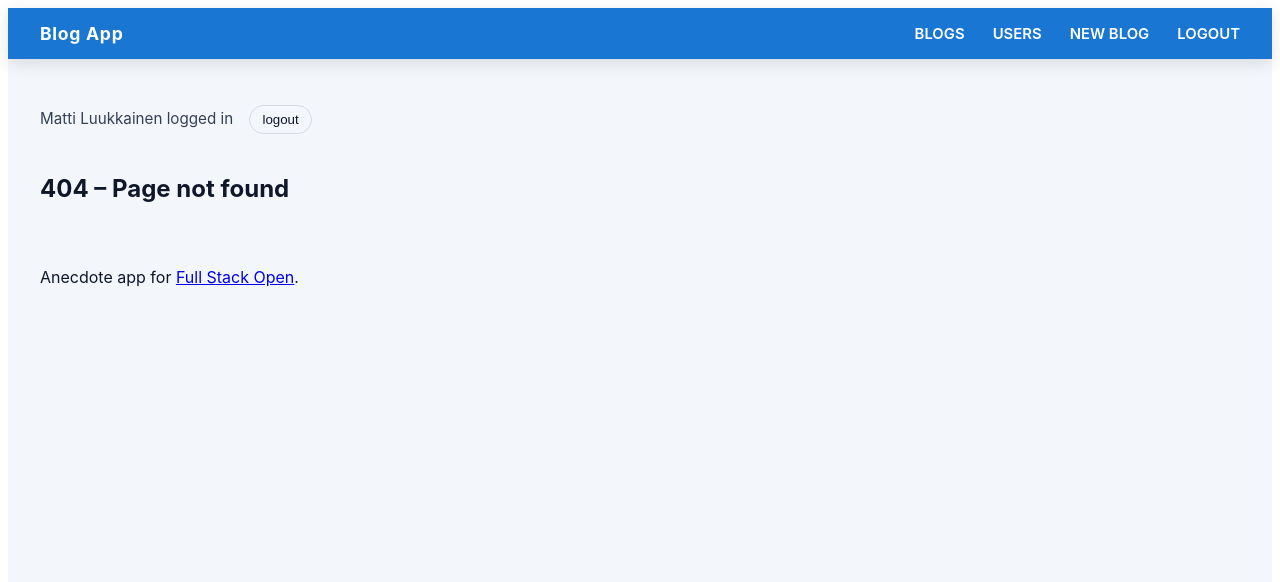
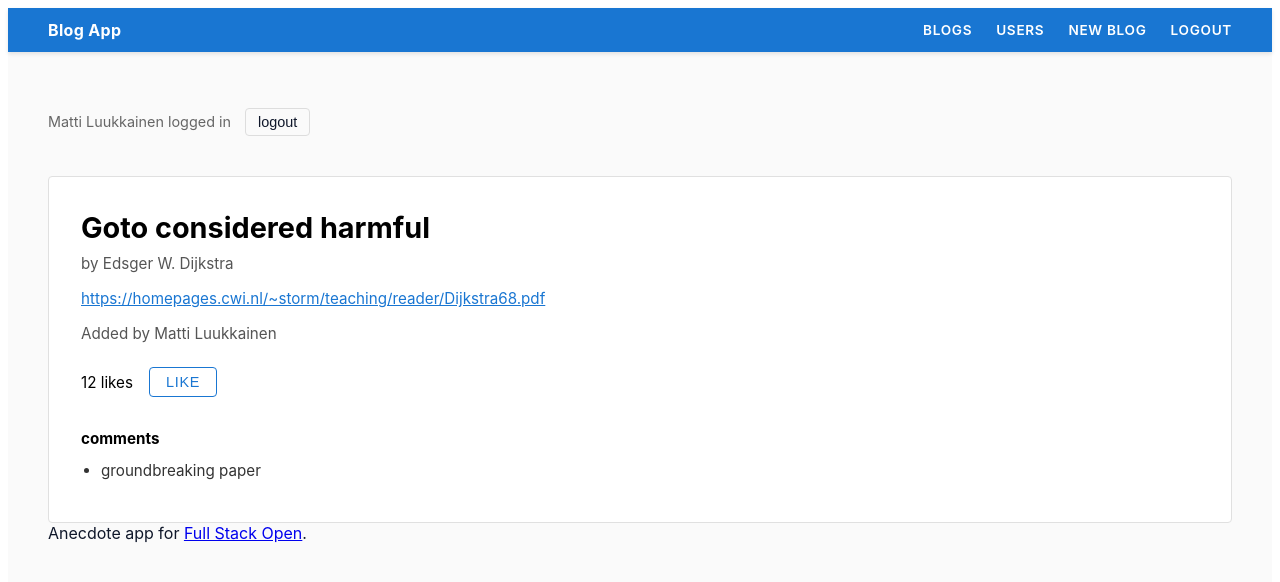
Before and after one commit to Henryabahenya/FullStackDevelopment, a React (Vite) app in the folder PART_7/routed-anecdotes/: page /blogs/5a28c4b9d4e2f301b2a3c4d5 in a window 1280 px wide. Before the commit this address had no page. Shown: the top 582 px of the page. Built offline with nearby package versions, Linux system fonts and the light colour scheme.

Commit message:
feat: complete step 1 - render blog detail card, likes, and anonymous comments

```diff
--- a/PART_7/routed-anecdotes/src/App.css
+++ b/PART_7/routed-anecdotes/src/App.css
@@ -1,95 +1,104 @@
 .app-shell {
   font-family:
-    Inter,
-    -apple-system,
-    BlinkMacSystemFont,
-    'Segoe UI',
-    sans-serif;
+    -apple-system, BlinkMacSystemFont, 'Segoe UI', Roboto, 'Helvetica Neue',
+    Arial, sans-serif;
   min-height: 100vh;
-  background: #f3f6fb;
+  background: #fafafa;
   color: #0f172a;
+  display: flex;
+  flex-direction: column;
 }
 
 .app-header {
   width: 100%;
   background: #1976d2;
   color: #ffffff;
-  box-shadow: 0 4px 16px rgba(0, 0, 0, 0.12);
-  margin-bottom: 30px;
+  box-shadow: 0px 2px 4px rgba(0, 0, 0, 0.1);
+  padding: 0;
+  margin: 0;
 }
 
-.app-header-inner {
+.app-header-content {
   display: flex;
   justify-content: space-between;
   align-items: center;
-  max-width: 1200px;
+  max-width: 1400px;
   margin: 0 auto;
-  padding: 15px 24px;
+  padding: 12px 40px;
+  width: 100%;
+  box-sizing: border-box;
+}
+
+.app-layout-wrapper {
+  width: 100%;
+  padding: 40px 40px;
+  box-sizing: border-box;
 }
 
 .app-brand {
   font-weight: 700;
-  font-size: 1.1rem;
-  letter-spacing: 0.04em;
+  font-size: 1rem;
+  letter-spacing: 0.02em;
 }
 
 .app-nav {
   display: flex;
-  gap: 28px;
-  margin-left: 32px;
+  gap: 24px;
 }
 
 .app-nav-link {
   color: #ffffff;
   text-decoration: none;
   font-weight: 600;
-  font-size: 0.93rem;
+  font-size: 0.85rem;
   text-transform: uppercase;
+  letter-spacing: 0.05em;
 }
 
 .app-nav-link:hover {
-  opacity: 0.88;
-}
-
-.app-container {
-  max-width: 1200px;
-  margin: 0 auto;
-  padding: 0 24px;
+  opacity: 0.9;
 }
 
 .app-userbar {
   padding: 16px 0;
-  color: #334155;
-  font-size: 0.95rem;
+  margin-bottom: 0;
+  color: #666;
+  font-size: 0.9rem;
 }
 
 .app-logout-button {
   background: transparent;
-  border: 1px solid rgba(15, 23, 42, 0.12);
-  border-radius: 9999px;
+  border: 1px solid #ddd;
+  border-radius: 4px;
   color: #0f172a;
-  padding: 6px 12px;
-  margin-left: 12px;
+  padding: 5px 12px;
+  margin-left: 10px;
   cursor: pointer;
+  font-size: 0.9rem;
+}
+
+.app-logout-button:hover {
+  background: #f5f5f5;
 }
 
 .app-main {
   width: 100%;
-  margin: 24px 0 64px;
+  margin-top: 24px;
 }
 
 .users-page {
   background: #ffffff;
-  border-radius: 18px;
-  padding: 30px;
-  box-shadow: 0 10px 30px rgba(15, 23, 42, 0.05);
+  border: 1px solid #e0e0e0;
+  border-radius: 4px;
+  padding: 32px;
+  margin-top: 24px;
 }
 
 .page-title {
-  font-size: 2rem;
+  font-size: 1.8rem;
   font-weight: 700;
-  margin-bottom: 24px;
-  color: #0f172a;
+  margin: 0 0 24px 0;
+  color: #000;
 }
 
 .users-table-wrapper {
@@ -105,13 +114,13 @@
   text-align: left;
   font-size: 0.95rem;
   font-weight: 700;
-  color: #334155;
-  padding: 16px 12px;
-  border-bottom: 2px solid #e2e8f0;
+  color: #333;
+  padding: 12px 0;
+  border-bottom: 1px solid #e0e0e0;
 }
 
 .users-table tbody tr {
-  border-bottom: 1px solid #e2e8f0;
+  border-bottom: 1px solid #e0e0e0;
 }
 
 .users-table tbody tr:last-child {
@@ -119,13 +128,14 @@
 }
 
 .users-table td {
-  padding: 16px 12px;
-  color: #0f172a;
+  padding: 12px 0;
+  color: #000;
   vertical-align: middle;
+  font-size: 0.95rem;
 }
 
 .users-link {
-  color: #1d4ed8;
+  color: #1976d2;
   font-weight: 600;
   text-decoration: none;
 }
@@ -133,3 +143,108 @@
 .users-link:hover {
   text-decoration: underline;
 }
+
+.blog-link {
+  color: #1976d2;
+  text-decoration: none;
+}
+
+.blog-link:hover {
+  text-decoration: underline;
+}
+
+.blog-detail-card {
+  background: #ffffff;
+  border: 1px solid #e0e0e0;
+  border-radius: 4px;
+  padding: 32px;
+  margin-top: 24px;
+}
+
+.blog-detail-title {
+  font-size: 1.8rem;
+  font-weight: 700;
+  margin: 0 0 8px 0;
+  color: #000;
+  line-height: 1.3;
+}
+
+.blog-detail-author {
+  color: #555;
+  margin-bottom: 16px;
+  font-size: 0.95rem;
+}
+
+.blog-detail-url {
+  display: block;
+  color: #1976d2;
+  text-decoration: underline;
+  margin-bottom: 16px;
+  font-size: 0.95rem;
+  word-break: break-all;
+}
+
+.blog-detail-url:hover {
+  opacity: 0.8;
+}
+
+.blog-detail-added {
+  color: #555;
+  margin-bottom: 24px;
+  font-size: 0.95rem;
+}
+
+.blog-detail-likes-row {
+  display: flex;
+  align-items: center;
+  margin-bottom: 32px;
+}
+
+.blog-likes-text {
+  color: #000;
+  font-size: 0.95rem;
+}
+
+.blog-like-button {
+  border: 1px solid #1976d2;
+  border-radius: 4px;
+  background: transparent;
+  color: #1976d2;
+  padding: 6px 16px;
+  font-weight: 500;
+  font-size: 0.9rem;
+  text-transform: uppercase;
+  letter-spacing: 0.05em;
+  cursor: pointer;
+  margin-left: 16px;
+}
+
+.blog-like-button:hover {
+  opacity: 0.9;
+  background: transparent;
+}
+
+.blog-detail-comments {
+  margin-top: 32px;
+}
+
+.comments-heading {
+  font-weight: 700;
+  font-size: 0.95rem;
+  text-transform: lowercase;
+  margin: 0 0 12px 0;
+  color: #000;
+}
+
+.comments-list {
+  list-style: disc;
+  margin: 0 0 0 20px;
+  padding: 0;
+  color: #333;
+  font-size: 0.95rem;
+}
+
+.comments-list li {
+  margin-bottom: 8px;
+  line-height: 1.4;
+}
--- a/PART_7/routed-anecdotes/src/App.jsx
+++ b/PART_7/routed-anecdotes/src/App.jsx
@@ -2,6 +2,7 @@ import { useEffect } from 'react'
 import { BrowserRouter as Router, Routes, Route } from 'react-router-dom'
 import Menu from './components/Menu'
 import Blog from './components/Blog'
+import BlogDetail from './components/BlogDetail'
 import About from './components/About'
 import Footer from './components/Footer'
 import CreateNew from './components/CreateNew'
@@ -61,13 +62,13 @@ const App = () => {
     <Router>
       <div className="app-shell">
         <header className="app-header">
-          <div className="app-header-inner">
+          <div className="app-header-content">
             <div className="app-brand">Blog App</div>
             <Menu />
           </div>
         </header>
 
-        <div className="app-container">
+        <div className="app-layout-wrapper">
           {user && (
             <div className="app-userbar">
               {user.name} logged in{' '}
@@ -84,6 +85,7 @@ const App = () => {
                 <Route path="/" element={<BlogsView />} />
                 <Route path="/users" element={<Users />} />
                 <Route path="/users/:id" element={<UserDetail />} />
+                <Route path="/blogs/:id" element={<BlogDetail />} />
                 <Route path="/login" element={<LoginForm />} />
                 <Route path="/create" element={<CreateNew />} />
                 <Route path="/about" element={<About />} />
--- a/PART_7/routed-anecdotes/src/components/Blog.jsx
+++ b/PART_7/routed-anecdotes/src/components/Blog.jsx
@@ -1,58 +1,11 @@
-import { useQueryClient, useMutation } from '@tanstack/react-query'
-import blogService from '../services/blogService'
-import { useShowNotification } from '../contexts/NotificationContext'
+import { Link } from 'react-router-dom'
 
 const Blog = ({ blog }) => {
-  const queryClient = useQueryClient()
-  const showNotification = useShowNotification()
-
-  const likeMutation = useMutation({
-    mutationFn: (updatedBlog) =>
-      blogService.update(updatedBlog.id, updatedBlog),
-    onSuccess: (savedBlog) => {
-      queryClient.invalidateQueries({ queryKey: ['blogs'] })
-      showNotification(
-        `blog '${savedBlog.title || savedBlog.content}' liked!`,
-        'success',
-        5
-      )
-    },
-  })
-
-  const deleteMutation = useMutation({
-    mutationFn: (id) => blogService.remove(id),
-    onSuccess: () => {
-      queryClient.invalidateQueries({ queryKey: ['blogs'] })
-      showNotification('blog deleted successfully', 'success', 5)
-    },
-  })
-
-  const handleLike = () => {
-    likeMutation.mutate({ ...blog, likes: (blog.likes || 0) + 1 })
-  }
-
-  const handleDelete = () => {
-    if (
-      window.confirm(
-        `Remove blog '${blog.title || blog.content}' by ${blog.author}?`
-      )
-    ) {
-      deleteMutation.mutate(blog.id)
-    }
-  }
-
   return (
     <li>
-      <strong>{blog.title || blog.content}</strong> by {blog.author}
-      <div>
-        likes {blog.likes || 0}{' '}
-        <button type="button" onClick={handleLike}>
-          like
-        </button>
-      </div>
-      <button type="button" onClick={handleDelete}>
-        delete
-      </button>
+      <Link className="blog-link" to={`/blogs/${blog.id}`}>
+        {blog.title || blog.content} by {blog.author}
+      </Link>
     </li>
   )
 }
--- /dev/null
+++ b/PART_7/routed-anecdotes/src/components/BlogDetail.jsx
@@ -0,0 +1,59 @@
+import { useParams } from 'react-router-dom'
+import { useQuery } from '@tanstack/react-query'
+import blogService from '../services/blogService'
+
+const BlogDetail = () => {
+  const { id } = useParams()
+  const {
+    data: blogs = [],
+    isLoading,
+    isError,
+  } = useQuery({ queryKey: ['blogs'], queryFn: blogService.getAll })
+
+  if (isLoading) return <div>loading blog…</div>
+  if (isError) return <div>failed to load blog</div>
+
+  const blog = blogs.find((b) => b.id === id)
+  if (!blog) return <div>blog not found</div>
+
+  const authorName = blog.user?.name || blog.user || 'Unknown'
+
+  return (
+    <div className="blog-detail-card">
+      <h2 className="blog-detail-title">{blog.title || 'Untitled blog'}</h2>
+      <div className="blog-detail-author">
+        by {blog.author || 'Unknown author'}
+      </div>
+      <a
+        className="blog-detail-url"
+        href={blog.url}
+        target="_blank"
+        rel="noreferrer"
+      >
+        {blog.url}
+      </a>
+      <div className="blog-detail-added">Added by {authorName}</div>
+      <div className="blog-detail-likes-row">
+        <span className="blog-likes-text">{blog.likes || 0} likes</span>
+        <button type="button" className="blog-like-button">
+          LIKE
+        </button>
+      </div>
+
+      <div className="blog-detail-comments">
+        <h3 className="comments-heading">comments</h3>
+        <ul className="comments-list">
+          {blog.comments && blog.comments.length > 0 ? (
+            blog.comments.map((comment, index) => (
+              <li key={`${id}-comment-${index}`}>{comment}</li>
+            ))
+          ) : (
+            <li>No comments yet</li>
+          )}
+        </ul>
+      </div>
+    </div>
+  )
+}
+
+export default BlogDetail
--- a/PART_7/routed-anecdotes/src/services/blogService.js
+++ b/PART_7/routed-anecdotes/src/services/blogService.js
@@ -13,11 +13,41 @@ const getHeaders = (extra = {}) => {
 }
 
 const getAll = async () => {
-  const response = await fetch(baseUrl)
-  if (!response.ok) {
-    throw new Error('Failed to fetch blogs')
-  }
-  return response.json()
+  const mockBlogs = [
+    {
+      id: '69ca37149a4f210017fca12b',
+      title: 'The Single Responsibility Principle',
+      author: 'Robert C. Martin',
+      url: 'https://blog.cleancoder.com/uncle-bob/2014/05/08/SingleResponsibilityPrinciple.html',
+      likes: 5,
+      user: { name: 'Matti Luukkainen', username: 'mluukkai' },
+      comments: [
+        'a must read',
+        'a true classic',
+        'has this still meaning in the LLM era?',
+      ],
+    },
+    {
+      id: '5a28c4b9d4e2f301b2a3c4d5',
+      title: 'Goto considered harmful',
+      author: 'Edsger W. Dijkstra',
+      url: 'https://homepages.cwi.nl/~storm/teaching/reader/Dijkstra68.pdf',
+      likes: 12,
+      user: { name: 'Matti Luukkainen', username: 'mluukkai' },
+      comments: ['groundbreaking paper'],
+    },
+    {
+      id: '7b1f9e8a2c6d4a5b9e3f2c1a',
+      title: 'Clean Code',
+      author: 'Robert C. Martin',
+      url: 'https://www.oreilly.com/library/view/clean-code-a/9780136083238/',
+      likes: 8,
+      user: { name: 'Outi Savolainen', username: 'ousavola' },
+      comments: ['Essential reading', 'Changed my coding style'],
+    },
+  ]
+
+  return mockBlogs
 }
 
 const create = async (blogObject) => {
```
